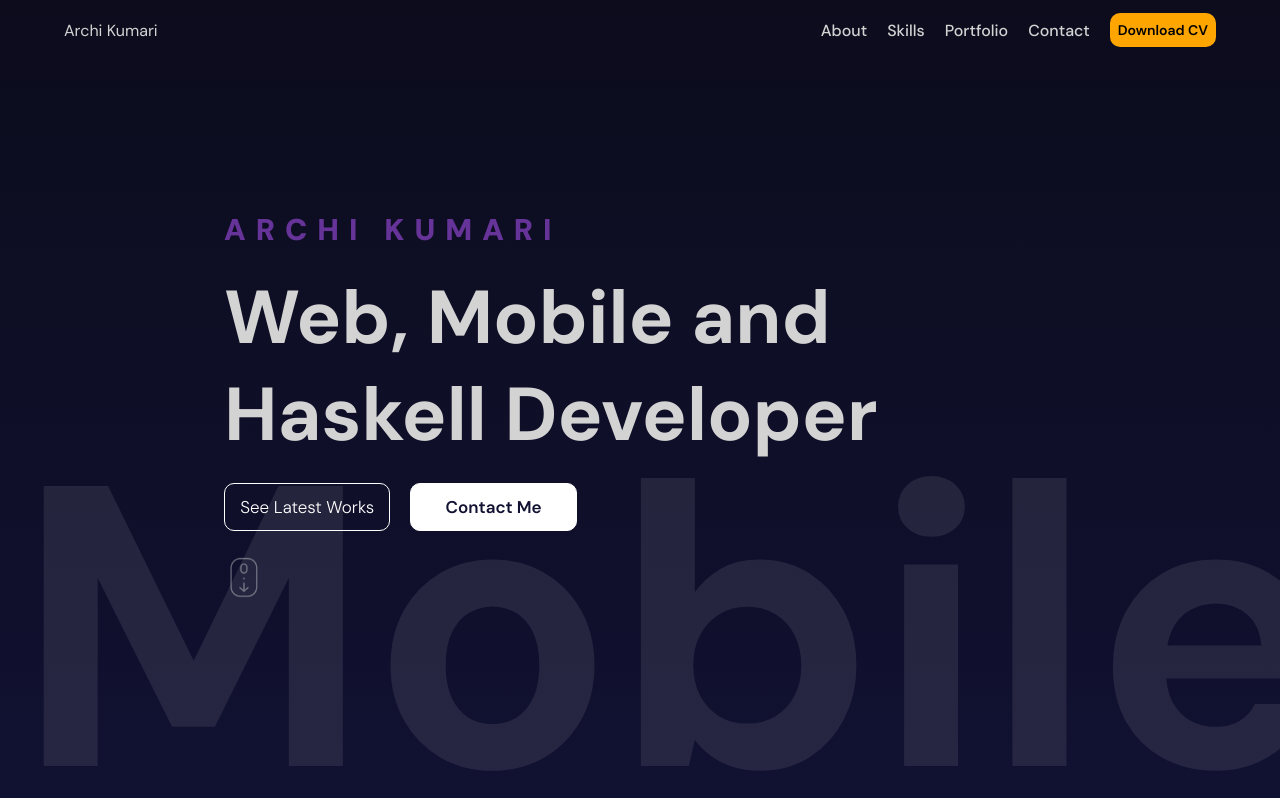
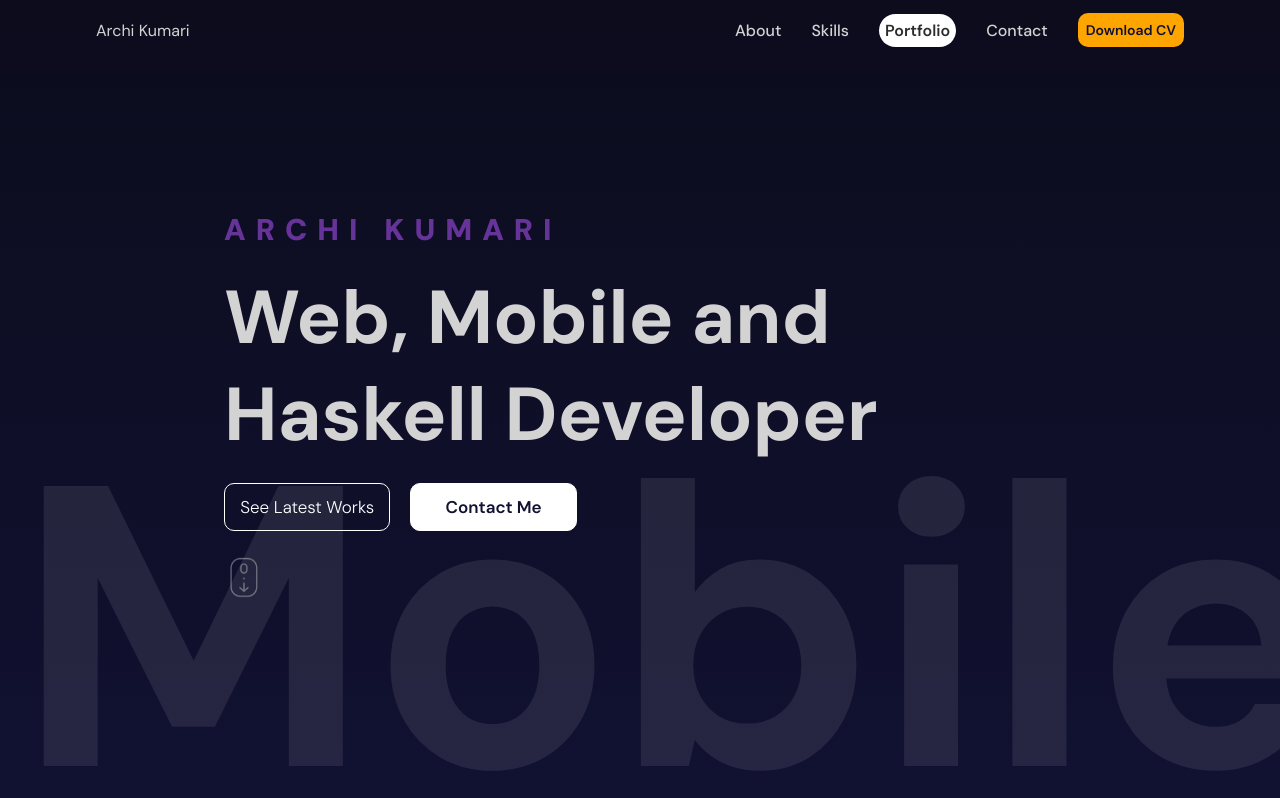
Before and after one commit to archiKumari/my_portfolio, a React (Create React App) app: page / in a window 1280 px wide. Shown: the top 798 px of the page. Built offline with nearby package versions, Linux system fonts and the light colour scheme.

Commit message:
Navbar animations added

```diff
--- a/src/App.js
+++ b/src/App.js
@@ -9,11 +9,10 @@ import NavBar from "./Components/NavBar/NavBar";
 import PortfolioSection from "./Components/PortfolioSection/PortfolioSection";
 
 function App() {
-
   return (
     <motion.div className="main-container">
       <NavBar />
-      <section id="Home">
+      <section id="/">
         <HeroSection />
       </section>
       <HorizontalDivider />
--- a/src/Components/NavBar/NavBar.css
+++ b/src/Components/NavBar/NavBar.css
@@ -8,7 +8,7 @@
 
   .wrapper {
     height: 100%;
-    max-width: 90%;
+    max-width: 85%;
     margin: auto;
     display: flex;
     align-items: center;
@@ -20,12 +20,36 @@
     align-items: center;
     font-size: 16px;
     font-weight: 500;
-    gap: 20px;
+    gap: 30px;
+    position: relative;
+
+    a {
+      position: relative;
+    }
+
+    span {
+      position: relative;
+      z-index: 10;
+      mix-blend-mode: exclusion;
+    }
+
+    .active {
+      background-color: rgb(255, 255, 255);
+      border-radius: 50px;
+      position: absolute;
+      inset: 0;
+    }
+
+    .active-text {
+      font-weight: 600;
+      padding: 6px;
+    }
 
     button {
       background-color: orange;
       padding: 8px;
       font-size: 14px;
+      color: rgb(17, 17, 50);
       font-weight: 600;
       border: none;
       border-radius: 10px;
--- a/src/Components/NavBar/NavBar.jsx
+++ b/src/Components/NavBar/NavBar.jsx
@@ -1,12 +1,44 @@
 import { motion } from "framer-motion";
+import { useState, useEffect } from "react";
 
 import "./NavBar.css";
 
 const NavBar = () => {
+  const [activeLink, setActiveLink] = useState(null);
+
+  const handleLinkClick = (link) => {
+    setActiveLink(link);
+  };
+
+  const navLinks = ["About", "Skills", "Portfolio", "Contact"];
+
+  useEffect(() => {
+    const handleScroll = () => {
+      const sections = document.querySelectorAll("section");
+      let currentSectionId = "/";
+
+      sections.forEach((section) => {
+        const rect = section.getBoundingClientRect();
+        if (rect.top <= window.innerHeight / 2 && rect.bottom >= window.innerHeight / 2) {
+          currentSectionId = section.id;
+        }
+      });
+
+      setActiveLink(currentSectionId);
+    };
+
+    window.addEventListener("scroll", handleScroll);
+    return () => {
+      window.removeEventListener("scroll", handleScroll);
+    };
+  }, []);
+
+
   return (
     <div className="navbar">
       <div className="wrapper">
-        <motion.a href="Home"
+        <motion.a
+          href="/"
           initial={{ opacity: 0, scale: 0.5 }}
           animate={{ opacity: 1, scale: 1 }}
           transition={{ duration: 0.5 }}
@@ -14,20 +46,25 @@ const NavBar = () => {
           Archi Kumari
         </motion.a>
         <div className="links">
-          <a href="#About">
-            <span>About</span>
-          </a>
-          <a href="#Skills">
-            <span>Skills</span>
-          </a>
-          <a href="#Portfolio">
-            <span>Portfolio</span>
-          </a>
-          <a href="#Contact">
-            <span>Contact</span>
-          </a>
+          {navLinks.map((link) => (
+            <a
+              href={`#${link}`}
+              key={link}
+              className={activeLink === link ? "active-text" : ""}
+              onClick={() => handleLinkClick(link)}
+            >
+              {activeLink === link && (
+                <motion.div
+                  layoutId="active-tab"
+                  className="active"
+                  transition={{ type: "spring", duration: 0.6 }}
+                />
+              )}
+              <span>{link}</span>
+            </a>
+          ))}
           <button>
-            <span>Download CV</span>
+            <p>Download CV</p>
           </button>
         </div>
       </div>
--- a/src/Components/PortfolioSection/PortfolioSection.jsx
+++ b/src/Components/PortfolioSection/PortfolioSection.jsx
@@ -22,7 +22,7 @@ const Single = ({ item, type }) => {
     duration: 1,
   });
   return (
-    <section>
+    <section id="Portfolio">
       <div className="container">
         <div className="wrapper">
           <div className="imageContainer" ref={ref}>
```
